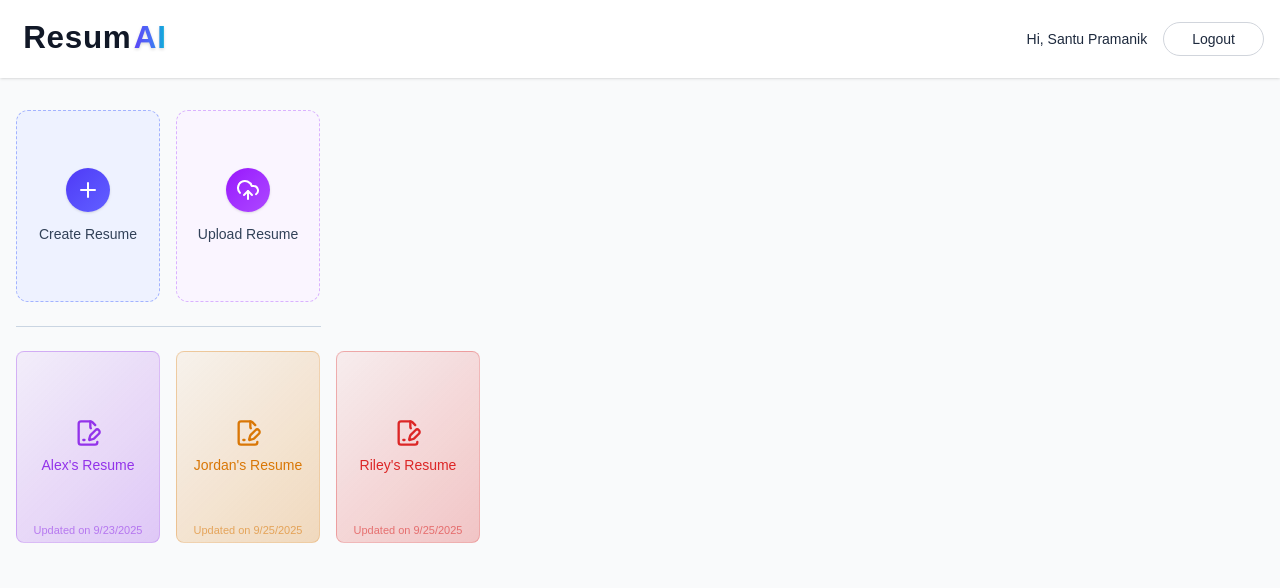
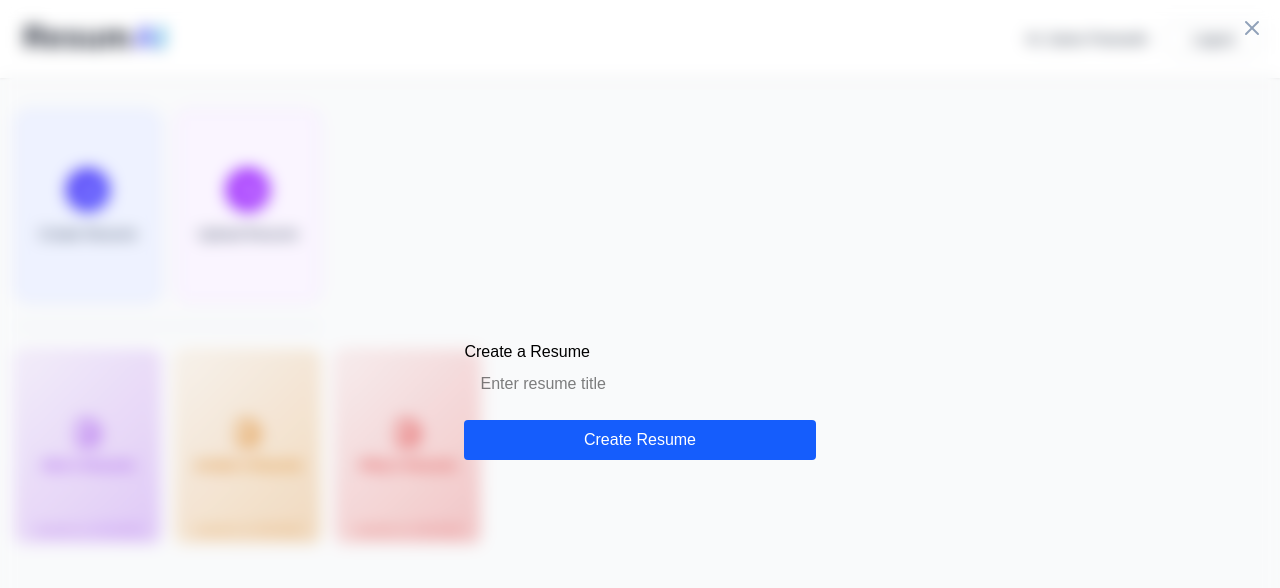
Before and after one commit to santu7212/RESUME-BUILDER, a React (Vite) app in the folder client/: page /app in a window 1280 px wide. Shown: the top 588 px of the page. Built offline with nearby package versions, Linux system fonts and the light colour scheme.

Commit message:
feat: add create resume form to Dashboard; implement modal for user input

```diff
--- a/client/src/pages/Dashboard.jsx
+++ b/client/src/pages/Dashboard.jsx
@@ -4,6 +4,7 @@ import {
   PlusIcon,
   Trash,
   UploadCloudIcon,
+  X,
 } from "lucide-react";
 import React, { useEffect, useState } from "react";
 import { dummyResumeData } from "../assets/assets";
@@ -12,6 +13,8 @@ const Dashboard = () => {
   const color = ["#9333ea", "#d97706", "#dc2626", "#0284c7", "#16a34a"];
 
   const [allResume, setAllResume] = useState([]);
+  const [showCreateResume, setShowCreateResume] = useState(true);
+  const [showUploadResume, setShowUploadResume] = useState(true);
 
   const loadAllResume = async () => {
     setAllResume(dummyResumeData);
@@ -149,14 +152,32 @@ cursor-pointer
                       className="size-7 p-1.5 hover:bg-white/50 rounded text-slate-700
                     transition-colors"
                     />
-                    <PencilIcon className="size-7 p-1.5 hover:bg-white/50 rounded
-                    text-slate-700 transition-colors"/>
+                    <PencilIcon
+                      className="size-7 p-1.5 hover:bg-white/50 rounded
+                    text-slate-700 transition-colors"
+                    />
                   </div>
                 </button>
               );
             })}
           </div>
+
         </div>
+        {showCreateResume&&(
+          <form className="fixed inset-0 bg-black-70 backdrop-blur
+          bg-opacity-50 z-10 flex items-center justify-center" action="">
+            <div>
+              <h2>Create a Resume</h2>
+              <input type="text" placeholder="Enter resume title"  className="w-full px-4
+               py-2 mb-4 focus:border-blue-600 ring-blue-600 " required/>
+               <button className="w-full py-2 bg-blue-600 text-white rounded hover:bg-blue-700 transition-colors ">Create Resume</button>
+               <X className="absolute top-4 right-4 text-slate-400 hover:text-slate-600
+               cursor-pointer transition-colors" onClick={()=>{setShowCreateResume(false); }}/>
+            </div>
+
+          </form>
+        )}
+
       </div>
     </div>
   );
```
